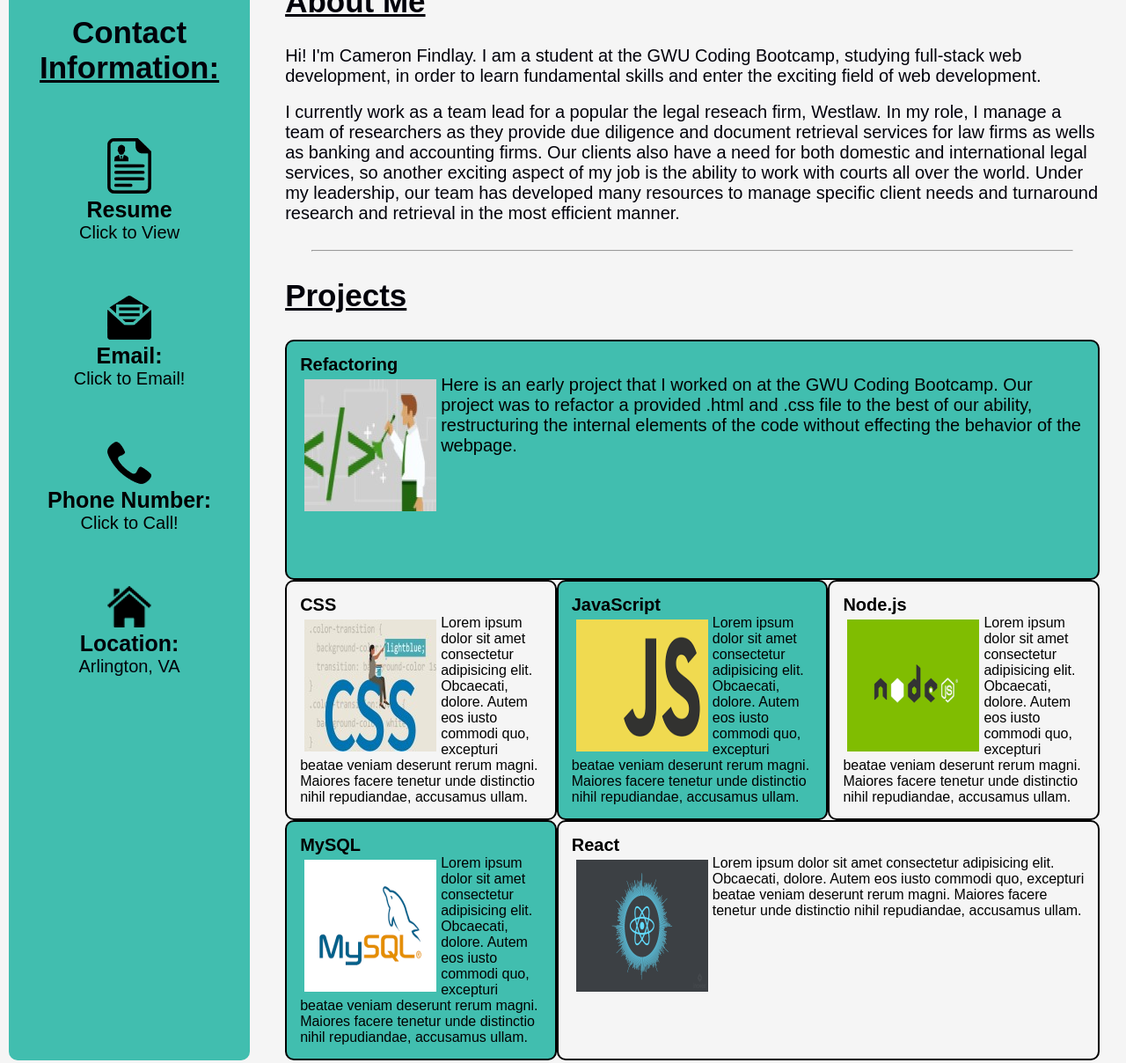
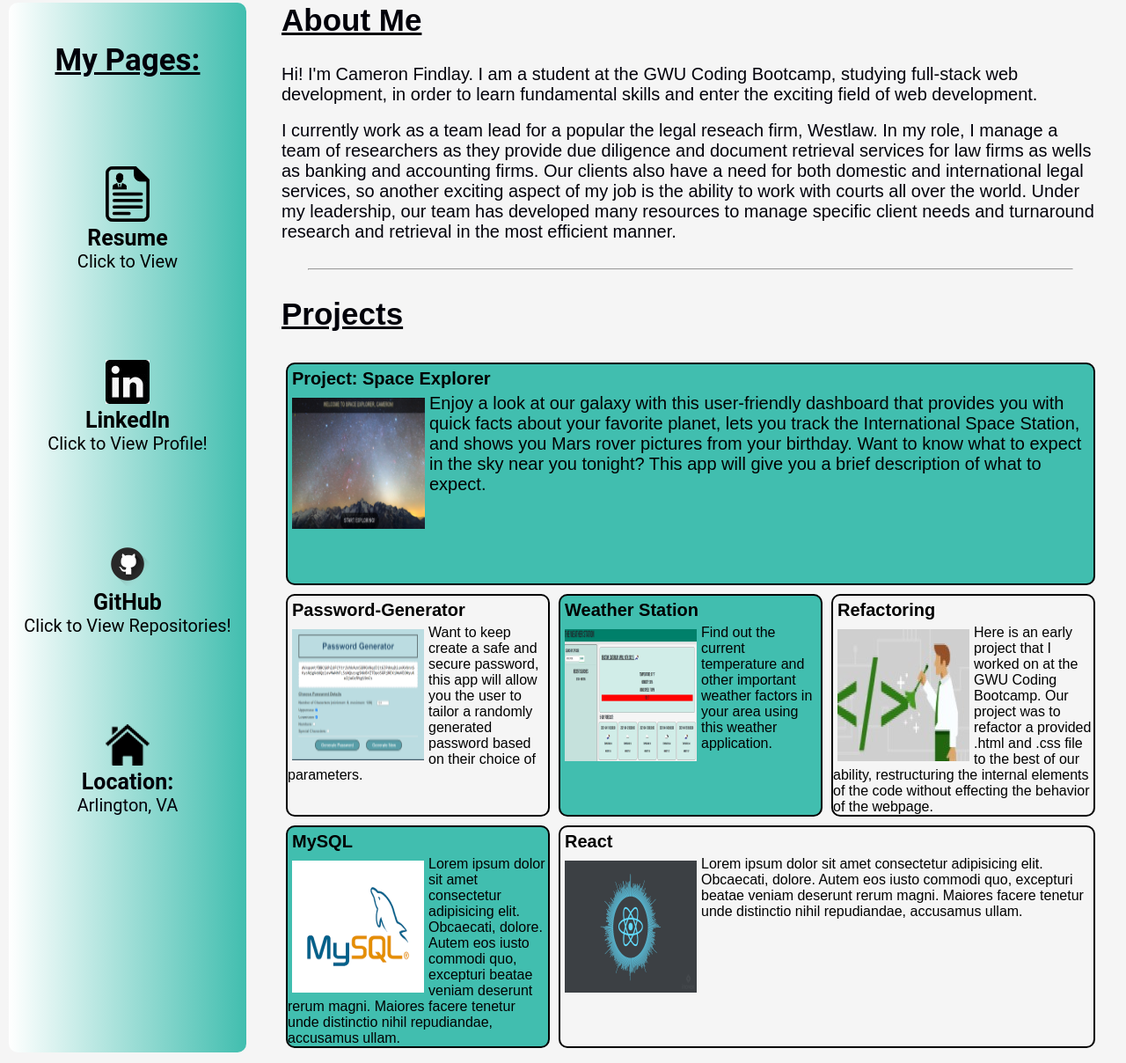
Before and after one commit to camjofindlay17/cameron-portfolio, a plain HTML site: page index.html in a window 1280 px wide. Shown: the part 308-1516 px from the top of the page at 88% size. Drawn offline with Linux system fonts and the light colour scheme.

Commit message:
updated profile page push

```diff
--- a/index.html
+++ b/index.html
@@ -12,7 +12,11 @@
              src="images/profile.jpg"
              alt="Profile">
         <nav>
-            <h1>Cameron Findlay</h1>
+            <div id="contact">
+                <h1>Cameron Findlay</h1>
+                <h3>Phone: 703-203-1134</h3>
+                <h3>Email: camjofindlay@gmail.com</h3>
+            </div>
             <ul>
                 <li class="navlist" id="nav-about">
                     <a href="#about">About Me</a>
@@ -21,7 +25,7 @@
                     <a href="#project2">Projects</a>
                 </li>
                 <li class="navlist" id="nav-info">
-                    <a href="#contact">Contact Information</a>
+                    <a href="#contact">My Pages</a>
                 </li>
             </ul>
             <div id="box"></div>
@@ -29,7 +33,7 @@
     </header>
     <main>
         <section class="contact" id="contact">
-            <h2>Contact <u>Information:</u></h2>
+            <h2><u>My Pages:</u></h2>
             <a id="resume" href="images/cameron-findlay-resume.pdf" alt="Resume" target="_blank">
                 <div>
                     <img src="images/resume.png" alt="home">
@@ -37,18 +41,18 @@
                     <p>Click to View</p>
                 </div>
             </a>
-            <a id="email" href="mailto:camjofindlay@gmail.com">
+            <a id="linkedin" href="https://www.linkedin.com/in/cameron-f-3070331b7/" alt="LinkedIn" target="_blank">
                 <div>
-                    <img src="images/email.png" alt="email">
-                    <h3>Email:</h3>
-                    <p>Click to Email!</p>
+                    <img src="images/linkedin.jpg" alt="home">
+                    <h3>LinkedIn</h3>
+                    <p>Click to View Profile!</p>
                 </div>
             </a>
-            <a id="phone" href="tel:1-703-203-1134">
+            <a id="github" href="https://github.com/camjofindlay17">
                 <div>
-                    <img src="images/phone.png" alt="phone">
-                    <h3>Phone Number:</h3>
-                    <p>Click to Call!</p>
+                    <img src="images/git.png" alt="phone">
+                    <h3>GitHub</h3>
+                    <p>Click to View Repositories!</p>
                 </div>
             </a>
             <div>
@@ -70,33 +74,32 @@
             <section>
                 <h2 id="project-title"><u>Projects</u></h2>
             <section id="project">
-                <a class="project1" href="https://github.com/camjofindlay17/homework-refactoring" alt="Refactoring" target="_blank">
+                <a class="project1" href="https://forestw70.github.io/SpaceExplorer/" alt="space" target="_blank">
+                    <div id="project2">
+                        <h3>Project: Space Explorer</h3>
+                        <img src="images/space.png" alt="CSS">
+                        <p>Enjoy a look at our galaxy with this user-friendly dashboard that provides you with quick facts about your favorite planet, lets you track the International Space Station, and shows you Mars rover pictures from your birthday. Want to know what to expect in the sky near you tonight? This app will give you a brief description of what to expect.</p>
+                    </div>
+                </a>
+                <a class="project2" href="https://camjofindlay17.github.io/password-generator/" alt="password" target="_blank">
+                    <div>
+                        <h3>Password-Generator</h3>
+                        <img src="images/pass.png" alt="Password">
+                        <p>Want to keep create a safe and secure password, this app will allow you the user to tailor a randomly generated password based on their choice of parameters.</p>
+                    </div>
+                </a>
+                <a class="project3" href="https://camjofindlay17.github.io/theweatherstation/" alt="Node.js" target="_blank">
+                    <div>
+                        <h3>Weather Station</h3>
+                        <img src="images/weather.png" alt="Node.js">
+                        <p>Find out the current temperature and other important weather factors in your area using this weather application.</p>
+                    </div>
+                </a>
+                <a class="project4" href="https://github.com/camjofindlay17/homework-refactoring" alt="Refactoring" target="_blank">
                     <div>
                         <h3>Refactoring</h3>
                         <img src="images/refactoring.jpg" alt="Refactoring">
                         <p>Here is an early project that I worked on at the GWU Coding Bootcamp. Our project was to refactor a provided .html and .css file to the best of our ability, restructuring the internal elements of the code without effecting the behavior of the webpage.</p>
-                    </div>
-                </a>
-                <a class="project2" href="https://www.google.com" alt="CSS" target="_blank">
-                    <div id="project2">
-                        <h3>CSS</h3>
-                        <img src="images/css.jpg" alt="CSS">
-                        <p>Lorem ipsum dolor sit amet consectetur adipisicing elit. Obcaecati, dolore. Autem eos iusto commodi quo, excepturi beatae veniam deserunt rerum magni. Maiores facere tenetur unde distinctio nihil repudiandae, accusamus ullam.</p>
-                    </div>
-                </a>
-                <a class="project3" href="https://www.google.com" alt="JavaScript" target="_blank">
-                    <div>
-                        <h3>JavaScript</h3>
-                        <img src="images/js.png" alt="JavaScript">
-                        <p>Lorem ipsum dolor sit amet consectetur adipisicing elit. Obcaecati, dolore. Autem eos iusto commodi quo, excepturi beatae veniam deserunt rerum magni. Maiores facere tenetur unde distinctio nihil repudiandae, accusamus ullam.</p>
-                    </div>
-                </a>
-                <a class="project4" href="https://www.google.com" alt="Node.js" target="_blank">
-                    <!-- --submitted <div class="project4"> ... when border property added originally, created unwanted borders within the specific grid -->
-                    <div>
-                        <h3>Node.js</h3>
-                        <img src="images/node.png" alt="Node.js">
-                        <p>Lorem ipsum dolor sit amet consectetur adipisicing elit. Obcaecati, dolore. Autem eos iusto commodi quo, excepturi beatae veniam deserunt rerum magni. Maiores facere tenetur unde distinctio nihil repudiandae, accusamus ullam.</p>
                     </div>
                 </a>
                 <a class="project5" href="https://www.google.com" alt="MySQL" target="_blank">
--- a/style.css
+++ b/style.css
@@ -14,7 +14,9 @@ header {
 }
 
 #profilepic {
-    padding-right: 10px
+    padding-right: 10px;
+    max-height: 260px;
+    min-width: 260px;
 }
 
 nav {
@@ -22,11 +24,15 @@ nav {
     width: 100%;
 }
 
-h1 {
+#contact {
     background-image: linear-gradient(to right, rgb(255, 255, 255), #41BEAF );
     font-family: Roboto, -apple-system, BlinkMacSystemFont, 'Segoe UI', Oxygen, Ubuntu, Cantarell, 'Open Sans', 'Helvetica Neue', sans-serif;
+    font-size: 15pxpx;
+    margin: 10px
+}
+
+h1 {
     font-size: 75px;
-    margin: 10px
 }
 
 .navlist {
@@ -66,15 +72,20 @@ main .contact {
     padding: 15px ;
     border-radius: 10px;
     font-family: Arial, Helvetica, sans-serif;
+    min-width: 240px;
 }
 
 .contact h2 {
     font-size: 35px;
-    margin: 20px
+    margin-top: 30px;
 }
 
 .contact div {
-    margin-top: 60px;
+    margin-top: 100px;
+}
+
+.contact div:hover {
+    color: blue;
 }
 
 .contact h3 {
@@ -91,7 +102,7 @@ main .contact {
     font-family: Arial, Helvetica, sans-serif;
 }
 
-#email, #phone, #resume {
+#github, #resume, #linkedin {
     text-decoration: none;
     color: black;
 }
@@ -130,13 +141,13 @@ section h2 {
     color: black
 }
 
-#project div {
-    padding: 10px;
+.project1, .project2, .project3, .project4, .project5, .project6 {
     margin: 5px;
 }
 
 #project h3 {
     font-size: 20px;
+    margin: 5px
 }
 
 .project1 {
@@ -213,4 +224,7 @@ footer {
         display:block;
         text-align: center;
     }
+    #project {
+        grid-column: auto;
+    }
 }
```
Also changed, not shown: images/git.png (added), images/linkedin.jpg (added), images/pass.png (added), images/space.png (added), images/weather.png (added).
